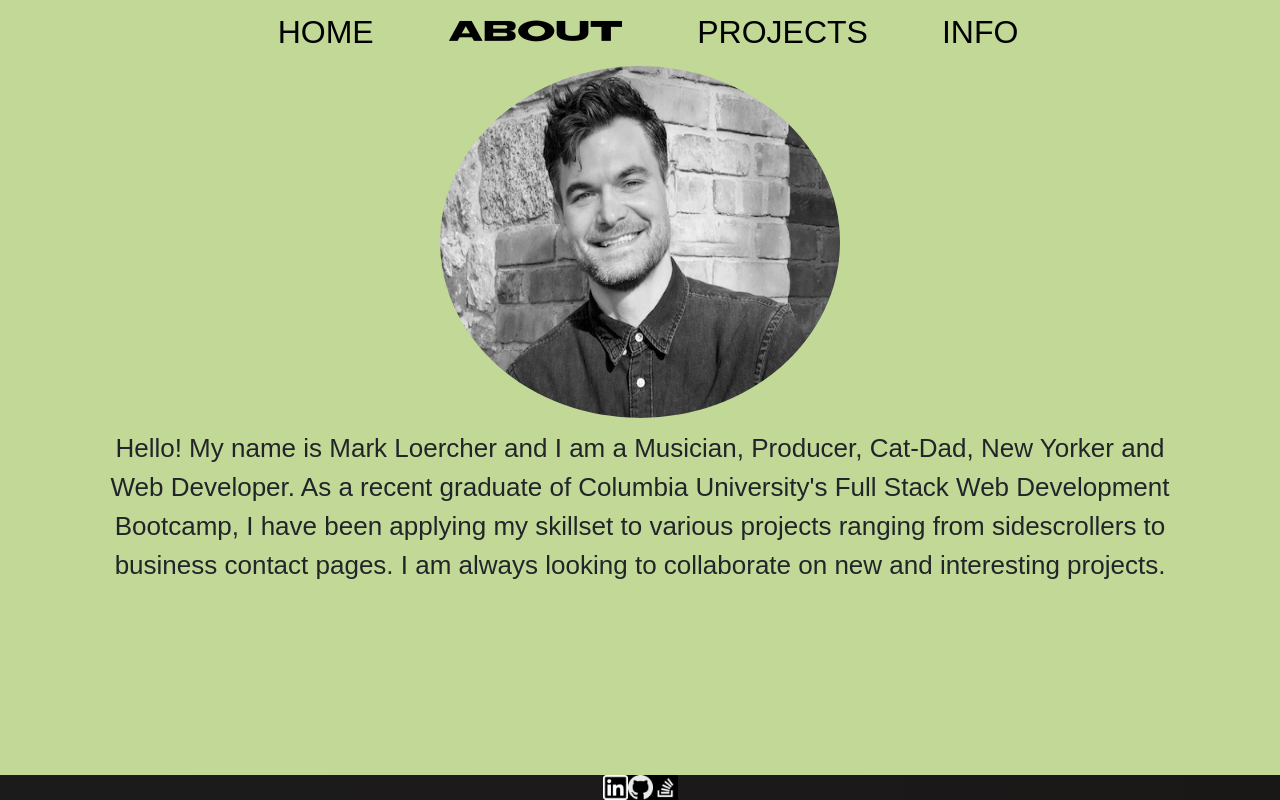
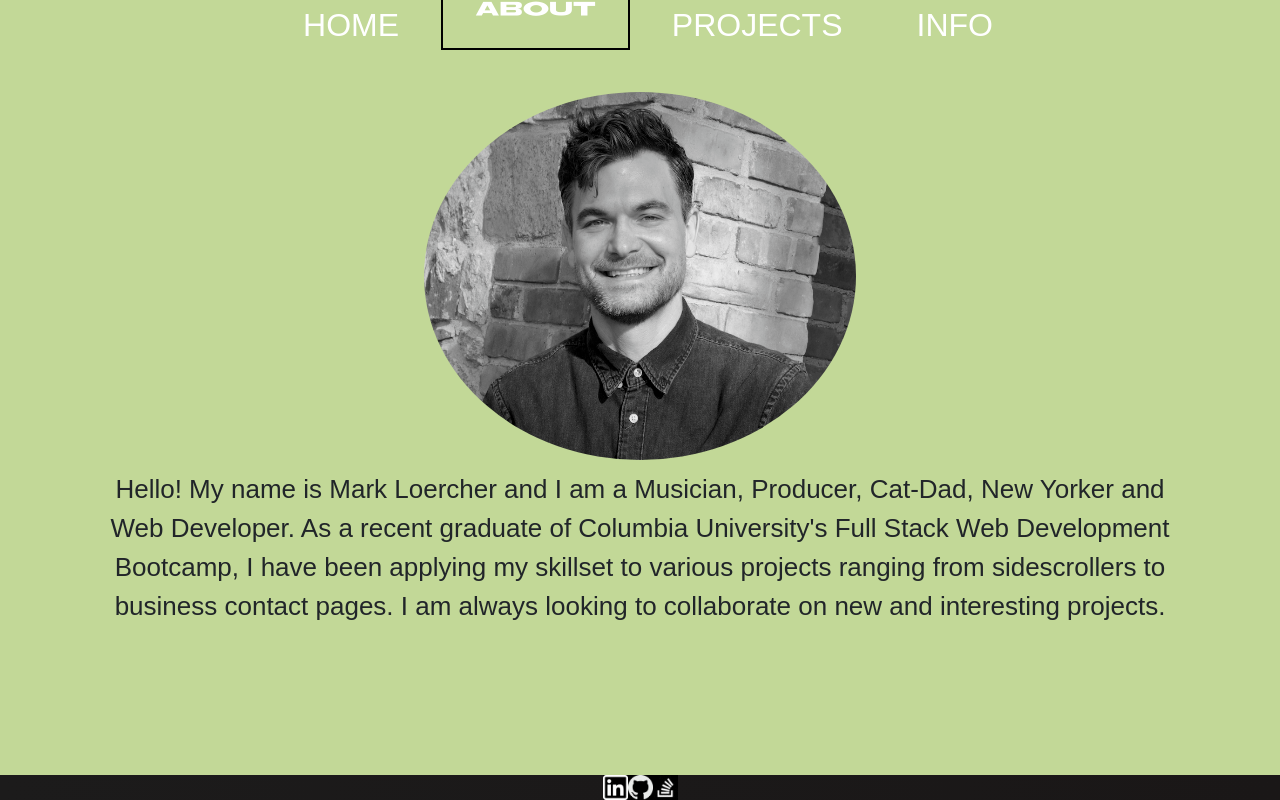
Before and after one commit to mloercher/ml_portfolio, a React (Create React App) app: page /about in a window 1280 px wide. Built offline with nearby package versions, Linux system fonts and the light colour scheme; a web font is replaced by a local one.

Commit message:
mobile menu

```diff
--- a/src/components/About/index.css
+++ b/src/components/About/index.css
@@ -1,11 +1,12 @@
 #aboutImage {
-  height: 22rem;
-  width: 25rem;
+  height: 23rem;
+  width: 27rem;
   border-radius: 50%;
   box-shadow: 2px;
 }
 
 .about-cont {
+  padding-top: 2%;
   display: flex;
   align-items: center;
   flex-direction: column;
--- a/src/components/About/index.js
+++ b/src/components/About/index.js
@@ -1,5 +1,5 @@
 import React from "react";
-import aboutImage from '../../assets/images/newport.png'
+import aboutImage from '../../assets/images/newport1.png'
 import "./index.css";
 
 function About() {
--- a/src/components/Nav/index.css
+++ b/src/components/Nav/index.css
@@ -57,12 +57,12 @@
 }
 
 .nav-item {
-  height: 50px;
+  height: auto;
 }
 
 
 .nav-links {
-  color: black;
+  color: white;
   font-size:2rem;
   font-family: 'Zen Kurenaido', sans-serif;
   font-weight: 100;
@@ -71,6 +71,10 @@
   text-decoration: none;
   padding: 1em 2rem;
   height: 100%;
+}
+
+a.nav-links{
+  height: auto;
 }
 
 .nav-links:hover {
@@ -143,8 +147,8 @@
   }
 
   .nav-menu.active {
-    background: #EEF4D4;
-    height: 80vh;
+    background: black;
+    height: 100vh;
     left: 0;
     opacity: 1;
     transition: all 0.5s ease;
@@ -159,6 +163,7 @@
     text-align: center;
     padding: 2rem;
     width: 100%;
+    height: auto;
     display: table;
   }
 
@@ -264,3 +269,11 @@ ul {
   text-decoration: none;
   font-size: large;
 } */
+
+nav a.active {
+  color: white;
+  text-decoration: none;
+  font-size: 22px;
+  border: solid black;
+  border-width: 2px;
+}
```
Also changed, not shown: src/assets/images/newport.png (deleted), src/assets/images/newport1.png (added).
